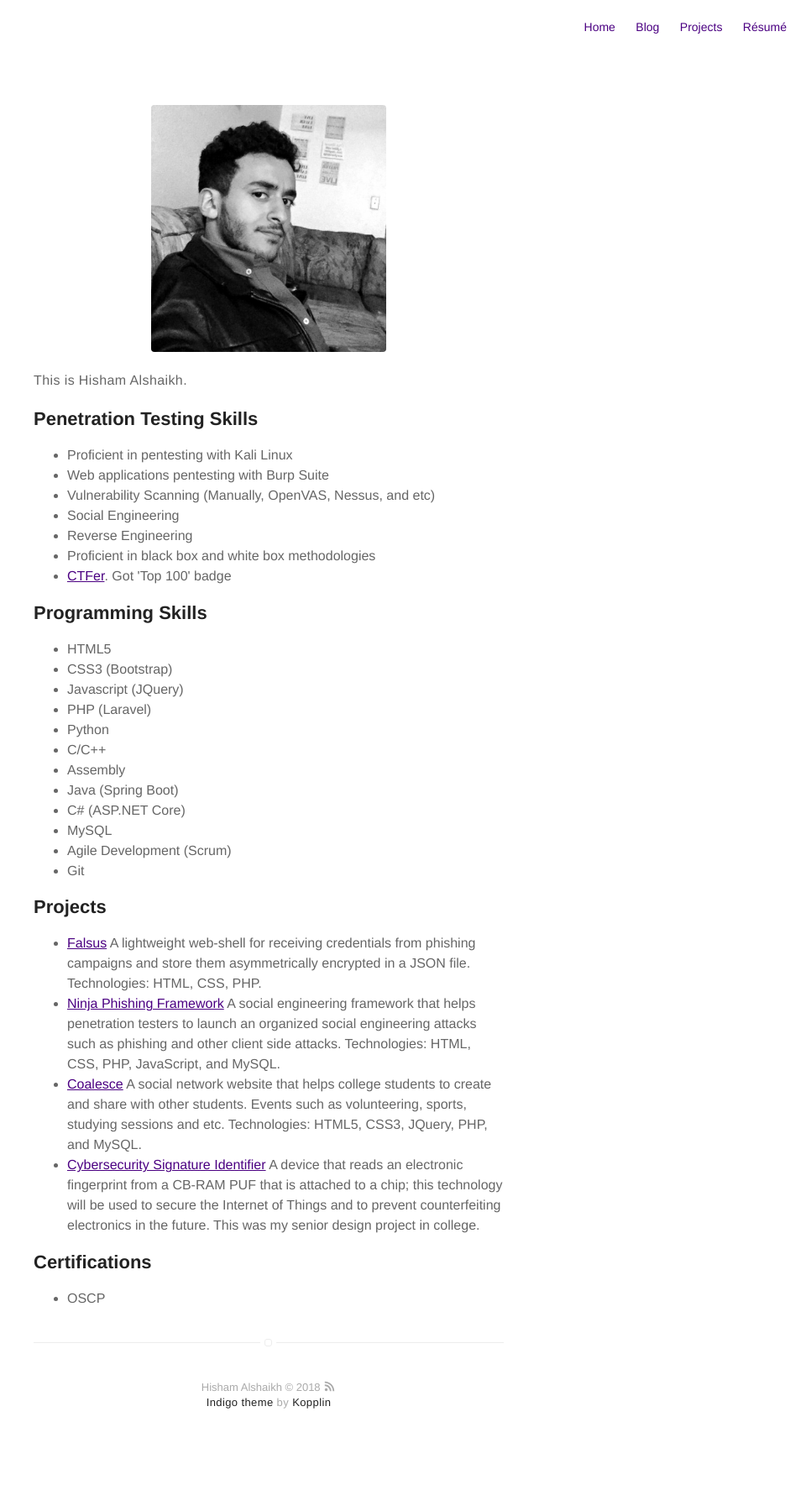
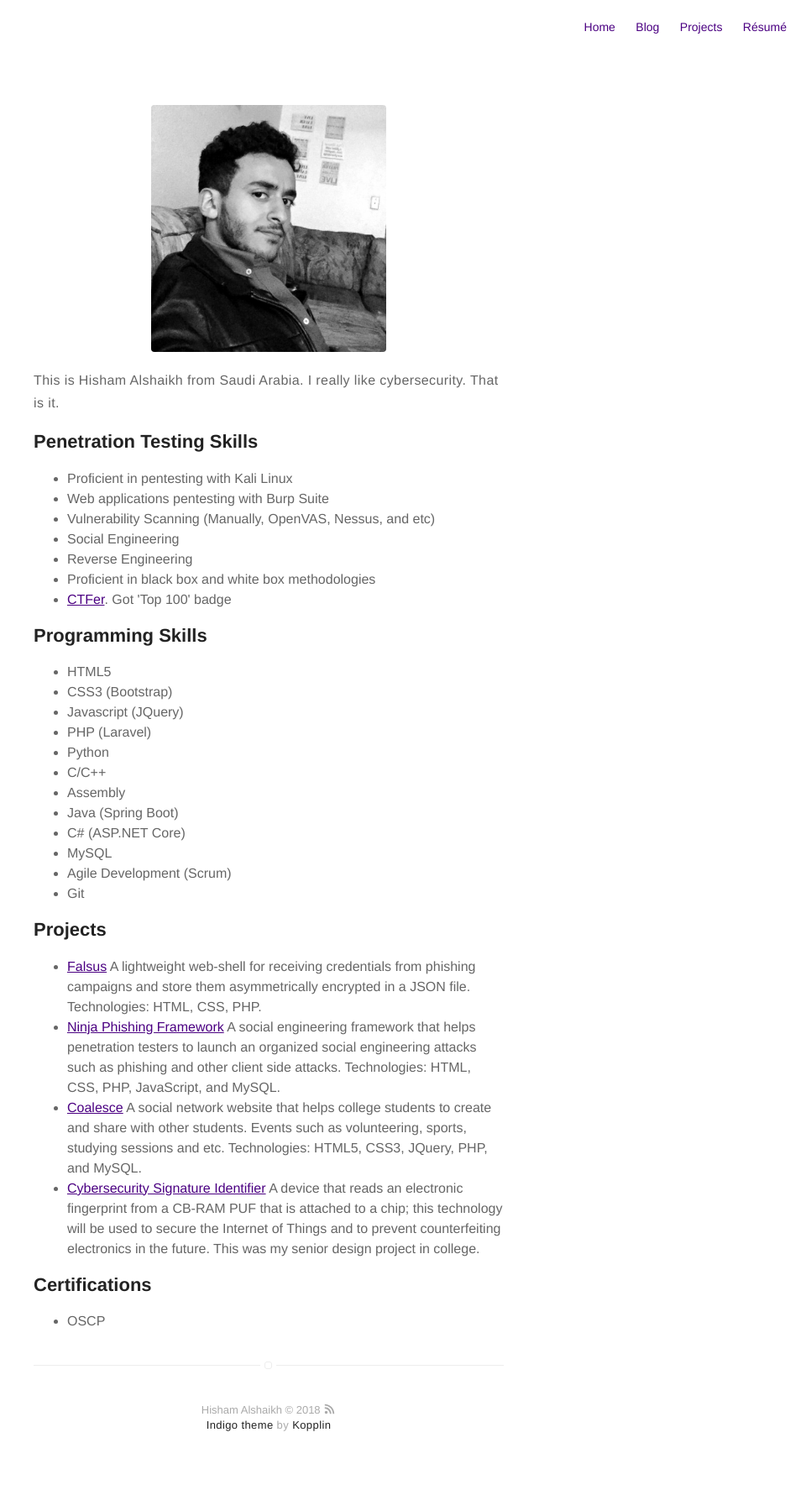
Before and after one commit to h15h4m/h15h4m.github.io, a Jekyll site: the page built from about.md, in a window 1280 px wide. Shown: the whole page at 84% size, without its empty margins (320-1280 px from the left). Built offline with Jekyll 4.4.1, drawn with Linux system fonts in a browser that asks for light colours; before the commit the page ends 1741 px from its top, so only the background shows below that.

Commit message:
Update about.md

```diff
--- a/about.md
+++ b/about.md
@@ -4,7 +4,7 @@ layout: page
 ---
 ![Profile Image]({{ site.url }}/{{ site.picture }})
 
-<p>This is Hisham Alshaikh. </p>
+<p>This is Hisham Alshaikh from Saudi Arabia. I really like cybersecurity. That is it. </p>
 
 
 <h2>Penetration Testing Skills</h2>
@@ -36,7 +36,6 @@ layout: page
 </ul>
 
 <h2>Projects</h2>
-
 <ul>
 	<li><a href="#">Falsus</a> A lightweight web-shell for receiving credentials from phishing campaigns and store them asymmetrically encrypted in a JSON file. Technologies: HTML, CSS, PHP.</li>
 	<li><a href="http://resources.infosecinstitute.com/social-engineering-toolkits">Ninja Phishing Framework</a> A social engineering framework that helps penetration testers to launch an organized social engineering attacks such    as phishing and other client side attacks. Technologies: HTML, CSS, PHP, JavaScript, and MySQL.</li>
```
